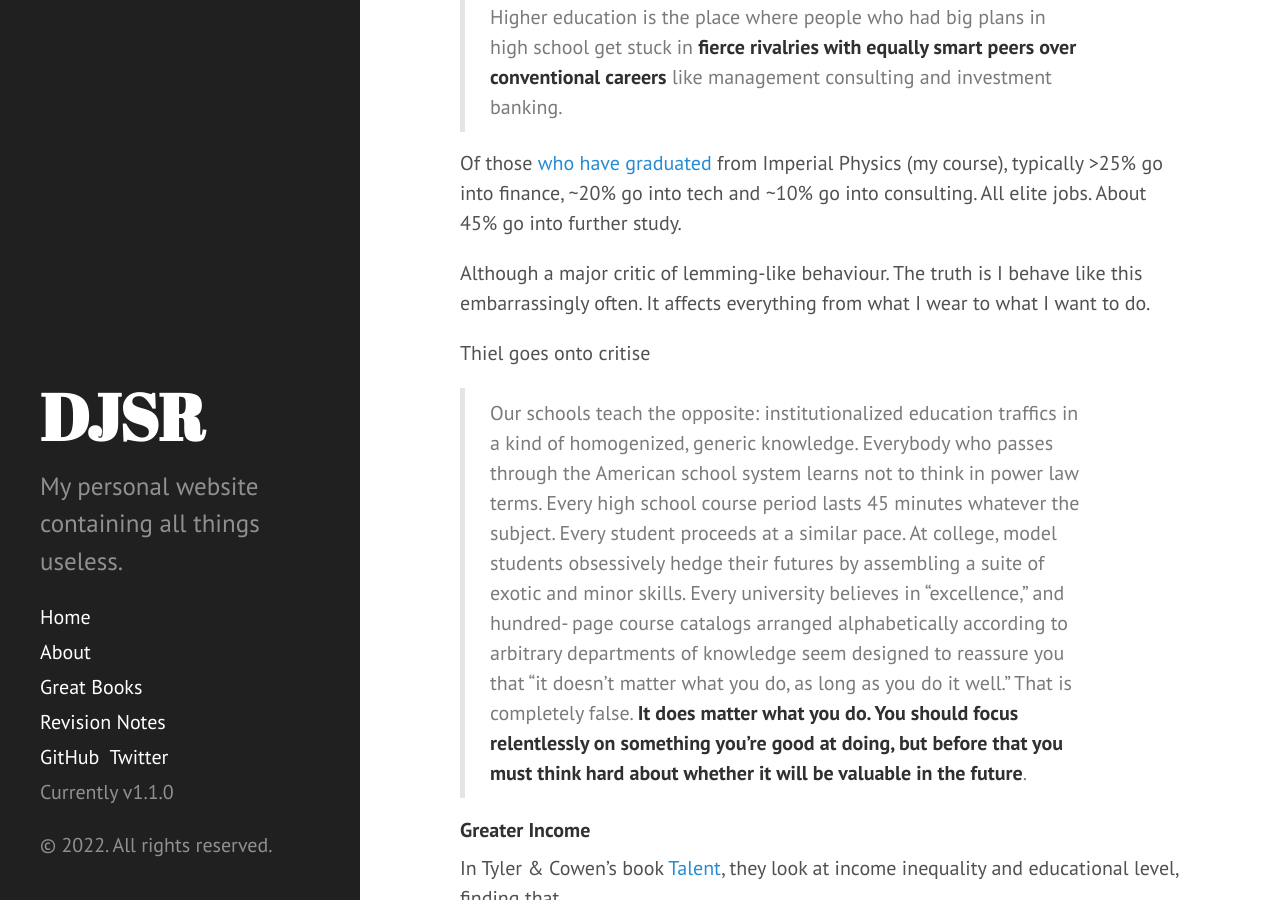
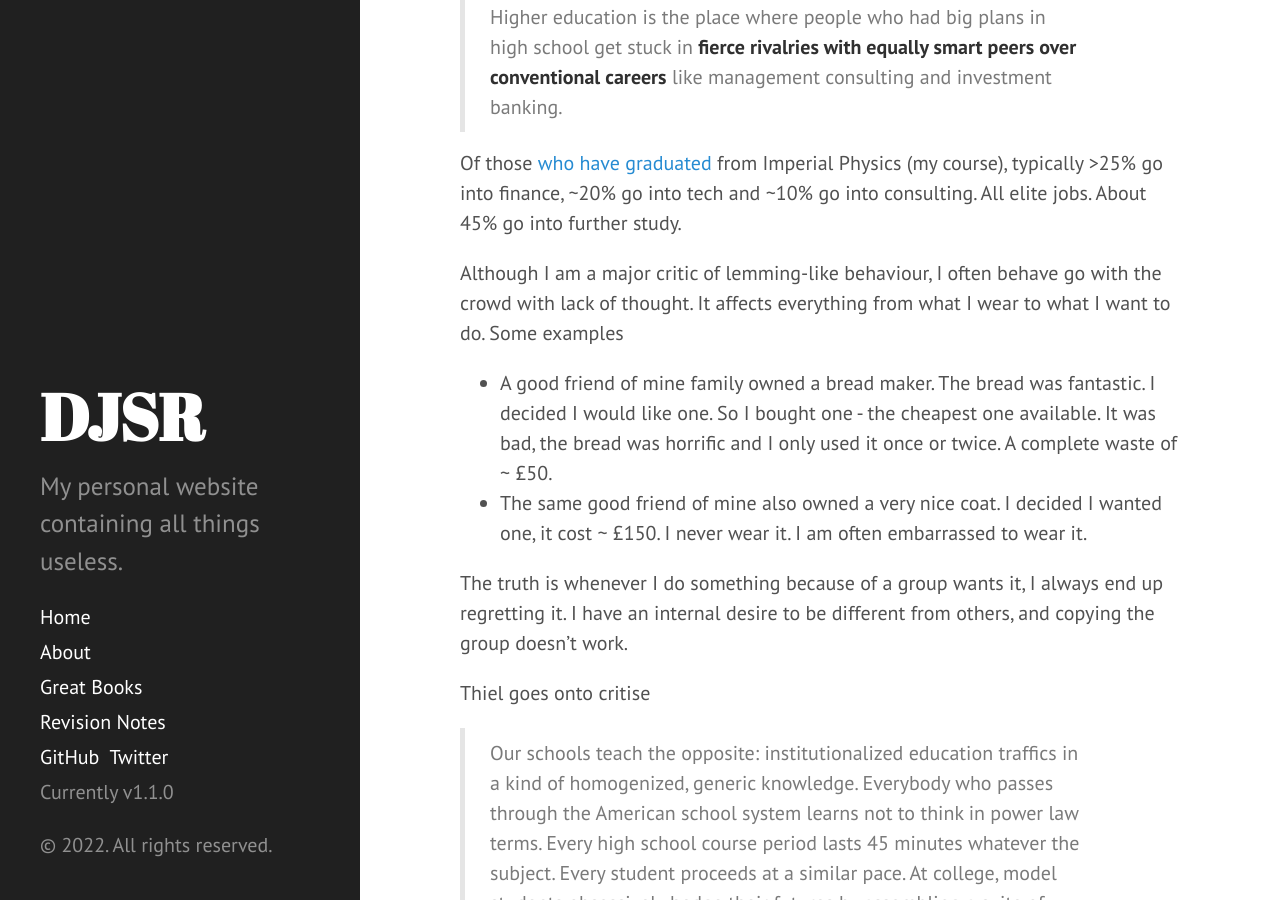
Before and after one commit to dansomrob/dansomrob.github.io, a Jekyll site: the page built from _posts/2022-01-24-purpose.md, in a window 1280 px wide and 900 px high, scrolled down 4939 px. Built offline with Jekyll 4.4.1, drawn with Linux system fonts in a browser that asks for light colours.

Commit message:
Update 2022-01-24-purpose.md

```diff
--- a/_posts/2022-01-24-purpose.md
+++ b/_posts/2022-01-24-purpose.md
@@ -78,7 +78,12 @@ This is wrong. Your job is an integral part of you. It is how you meaningfully c
 
 Of those [who have graduated](https://www.imperial.ac.uk/media/imperial-college/administration-and-support-services/careers-service/public/resources/dlhe/ug-tables/Physics-tables.pdf) from Imperial Physics (my course), typically >25% go into finance, ~20% go into tech and ~10% go into consulting. All elite jobs. About 45% go into further study.
 
-Although a major critic of lemming-like behaviour. The truth is I behave like this embarrassingly often. It affects everything from what I wear to what I want to do.
+Although I am a major critic of lemming-like behaviour, I often behave go with the crowd with lack of thought. It affects everything from what I wear to what I want to do. Some examples
+
+* A good friend of mine family owned a bread maker. The bread was fantastic. I decided I would like one. So I bought one - the cheapest one available. It was bad, the bread was horrific and I only used it once or twice. A complete waste of ~ £50.
+* The same good friend of mine also owned a very nice coat. I decided I wanted one, it cost ~ £150. I never wear it. I am often embarrassed to wear it.
+
+The truth is whenever I do something because of a group wants it, I always end up regretting it. I have an internal desire to be different from others, and copying the group doesn't work.
 
 Thiel goes onto critise
 
```
